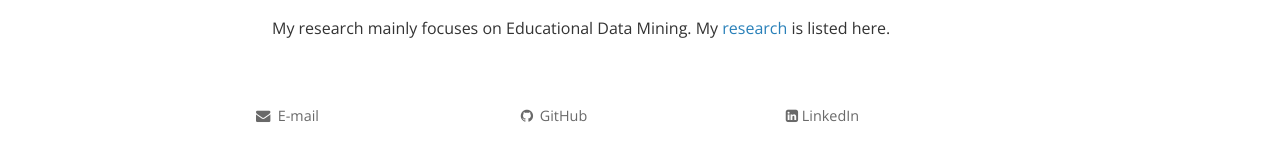
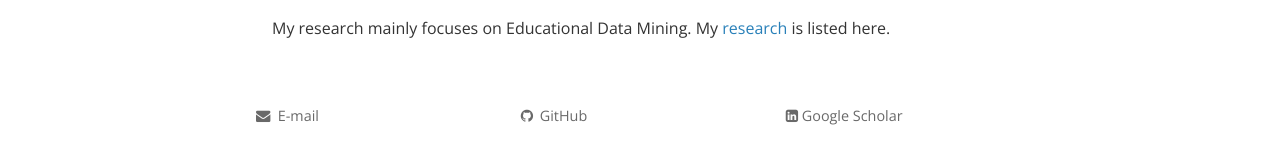
Before and after one commit to sosweetzhang/sosweetzhang.github.io, a Jekyll site: the page built from index.html, in a window 1280 px wide. Shown: the part 681-845 px from the top of the page. Built offline with Jekyll 4.4.1, drawn with Linux system fonts in a browser that asks for light colours; nearby versions of some CDN libraries; the list of posts is cut into pages by our own code; comment, search, counter and statistics services are not loaded; a style sheet for code colours, icons or effects is not loaded.

Commit message:
Update footer.html

```diff
--- a/_includes/footer.html
+++ b/_includes/footer.html
@@ -10,7 +10,7 @@
     </div>
 
     <div class="site-signature">
-      <p><a href="https://www.linkedin.com/in/paul-e-soto-2705ab218/"><i class="fa fa-linkedin-square"></i> LinkedIn</a></p>
+      <p><a href="https://scholar.google.com/citations?hl=zh-CN&user=N3V-QjAAAAAJ"><i class="fa fa-linkedin-square"></i> Google Scholar</a></p>
     </div>
 
   </div>
```
